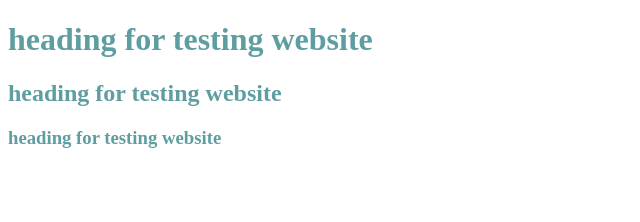
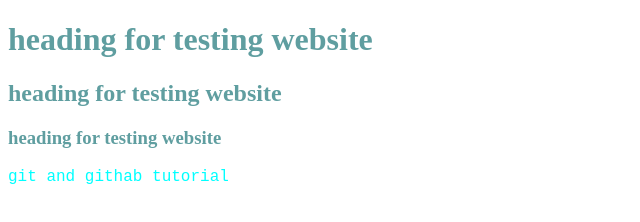
Before and after one commit to pkb1981/GITHUB, a plain HTML site: page newgit.html in a window 1280 px wide. Shown: the whole page, without its empty margins (0-640 px from the left). Drawn offline with Linux system fonts and the light colour scheme.

Commit message:
pragraph added

```diff
--- a/newgit.html
+++ b/newgit.html
@@ -11,5 +11,6 @@
     <h1 class="head">heading for testing website</h1>
     <h2 class="head">heading for testing website</h2>
     <h3 class="head">heading for testing website</h3>
+    <p>git and githab tutorial</p>
     </body>
 </html>
--- a/style.css
+++ b/style.css
@@ -1,3 +1,6 @@
 .head{color: cadetblue;
            font-family: 'Times New Roman', Times, serif;
         }
+        p{color: aqua;
+         font-family: 'Courier New', Courier, monospace;
+         }
```
Also changed, not shown: 2 other files.
